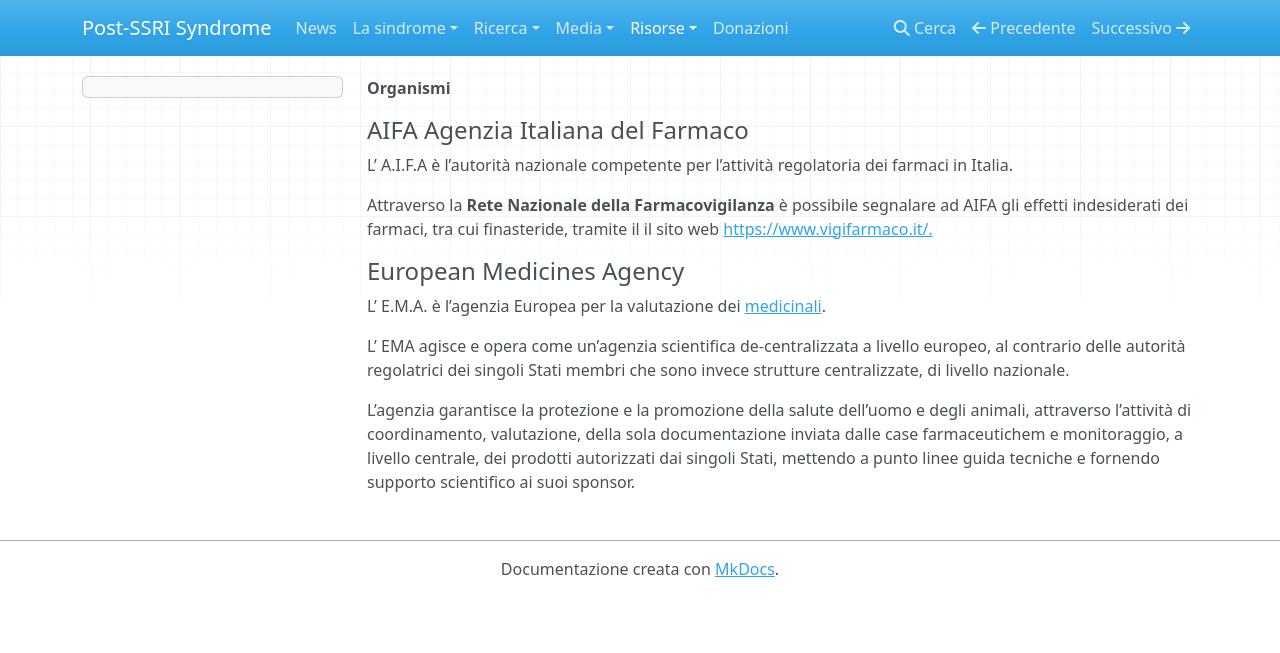
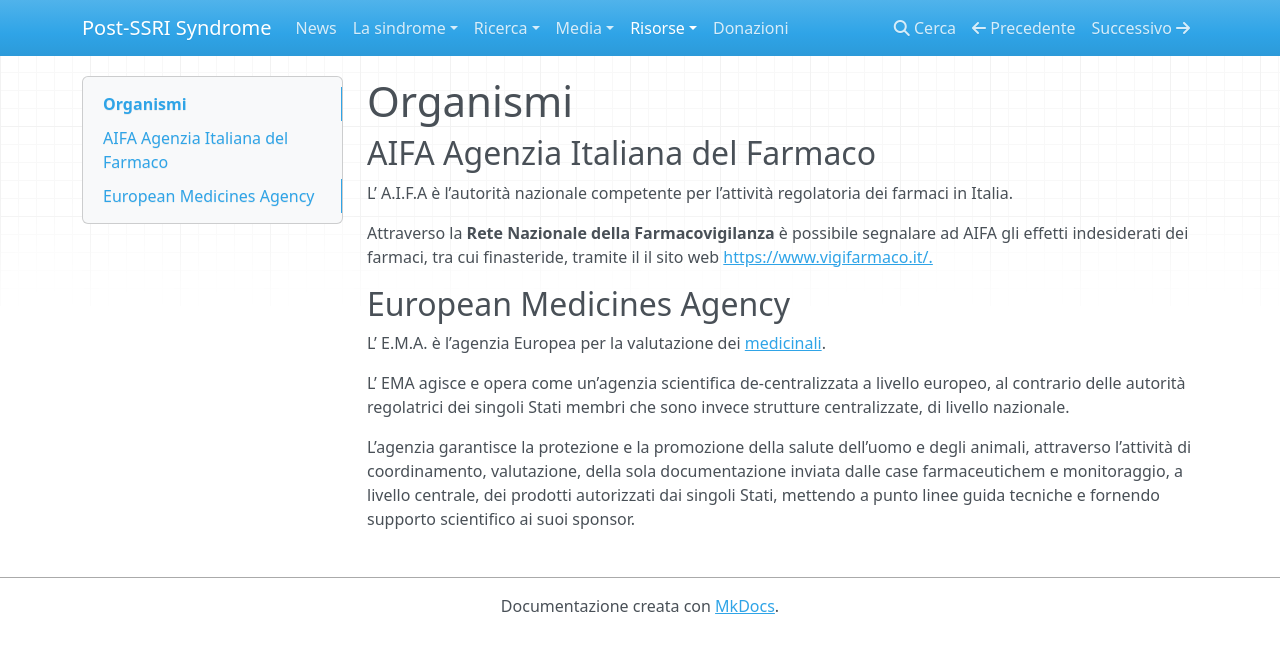
Before and after one commit to postssrisyndrome/windmill, an MkDocs documentation site: the page built from docs/risorse/organismi.md, in a window 1280 px wide. Shown: the top 653 px of the page. Built offline with MkDocs 1.6.1, drawn with Linux system fonts in a browser that asks for light colours; nearby versions of some CDN libraries.

Commit message:
organismi: fix formattazione

```diff
--- a/docs/risorse/organismi.md
+++ b/docs/risorse/organismi.md
@@ -2,17 +2,17 @@
 slug: agencies
 title: Organismi
 sidebar_label: Organismi
+---
 
----
-**Organismi**
+# Organismi
 
-#### **AIFA Agenzia Italiana del Farmaco**
+## AIFA Agenzia Italiana del Farmaco
 
 L’ A.I.F.A è l’autorità nazionale competente per l’attività regolatoria dei farmaci in Italia.
 
 Attraverso la **Rete Nazionale della Farmacovigilanza** è possibile segnalare ad AIFA gli effetti indesiderati dei farmaci, tra cui finasteride, tramite il il sito web [https://www.vigifarmaco.it/.](https://www.vigifarmaco.it/. "https://www.vigifarmaco.it/.")
 
-#### **European Medicines Agency**
+## European Medicines Agency
 
 L’ E.M.A. è l’agenzia Europea per la valutazione dei [medicinali](https://it.wikipedia.org/wiki/Farmaco "Farmaco").
 
```
